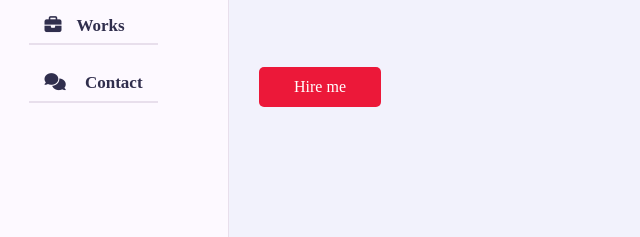
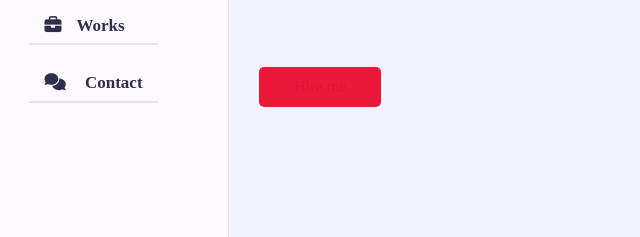
Before and after one commit to ehrombek/PortfolioWebsite, a plain HTML site: page index.html in a window 1280 px wide. Shown: the part 446-683 px from the top of the page, 41-681 px from the left. Drawn offline with nearby package versions, Linux system fonts and the light colour scheme; a web font is replaced by a local one.

Commit message:
new add tag

```diff
--- a/css/style.css
+++ b/css/style.css
@@ -121,7 +121,7 @@ ul
     font-size: 16px;
     font-weight: 500;
     padding: 8px 35px;
-    color: white;
+    color: crimson;
     border-radius: 5px;
     display: inline-block;
     white-space: nowrap;
```
